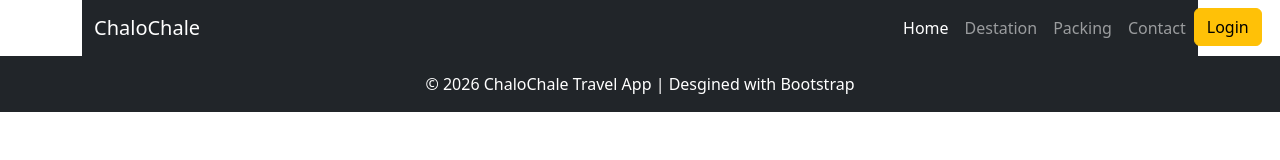
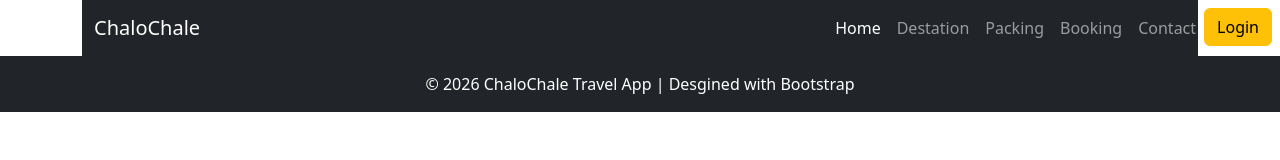
Before and after one commit to prasanpaulmurala-lgtm/ChaloChale, a plain HTML site: page About.html in a window 1280 px wide. Drawn offline with nearby package versions, Linux system fonts and the light colour scheme.

Commit message:
updated all files

```diff
--- a/About.html
+++ b/About.html
@@ -30,6 +30,9 @@
           <a class="nav-link" href="#">Packing</a>
         </li>
         <li class="nav-item">
+          <a class="nav-link" href="./Booking.html">Booking</a>
+        </li>
+        <li class="nav-item">
           <a class="nav-link" href="#">Contact</a>
         </li>
         <li class="nav-item">
--- a/assets/css/style.css
+++ b/assets/css/style.css
@@ -1,6 +1,6 @@
 .navbar-nav{
     display: flex;
-    margin-left: 70%;
+    margin-left: 63%;
     padding-right: 20px;
 }
 
```
Also changed, not shown: Booking.html (+3 -0 lines), Packages.html (+3 -0 lines), contact.html (+3 -0 lines), destinations.html (+3 -0 lines), index.html (+5 -2 lines).
